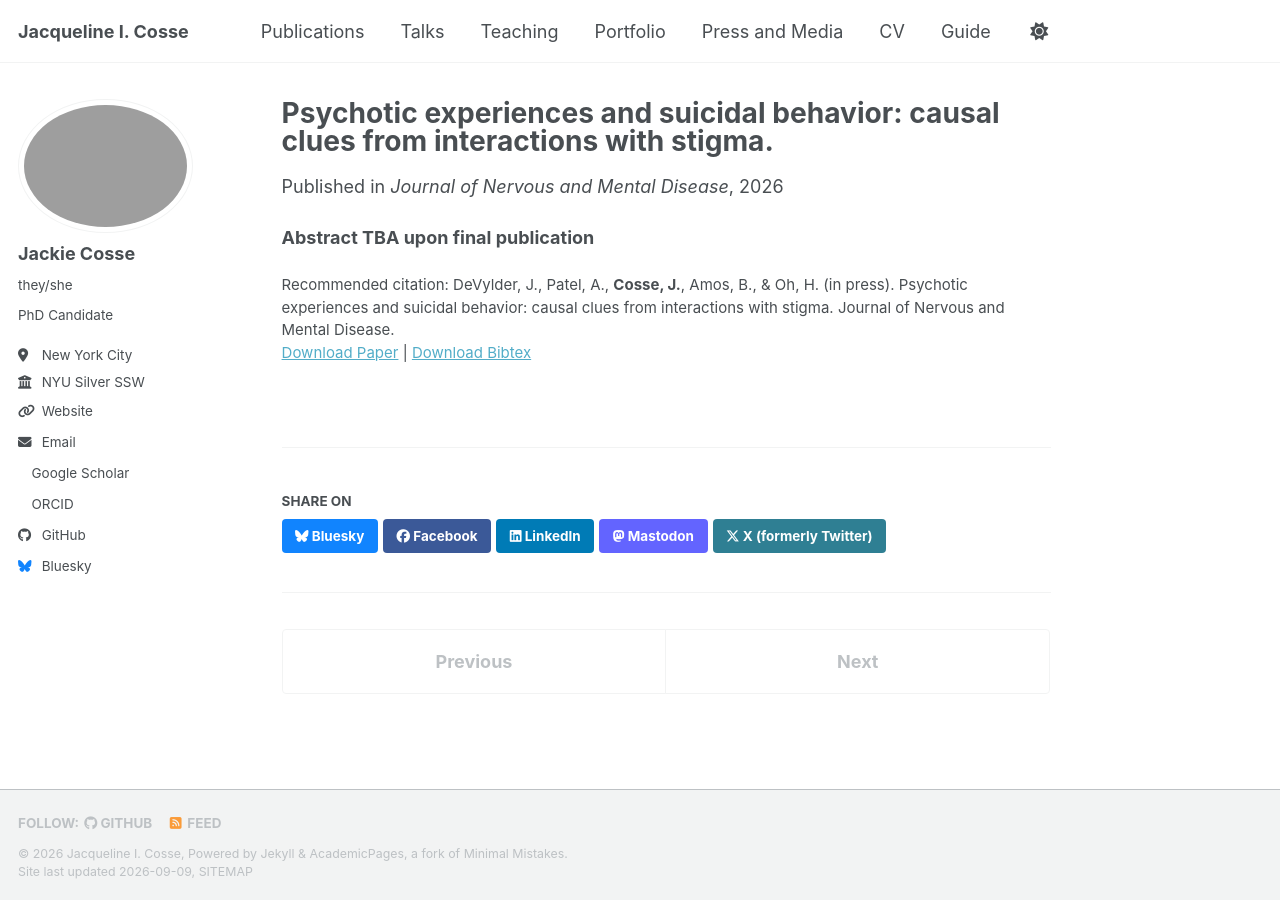
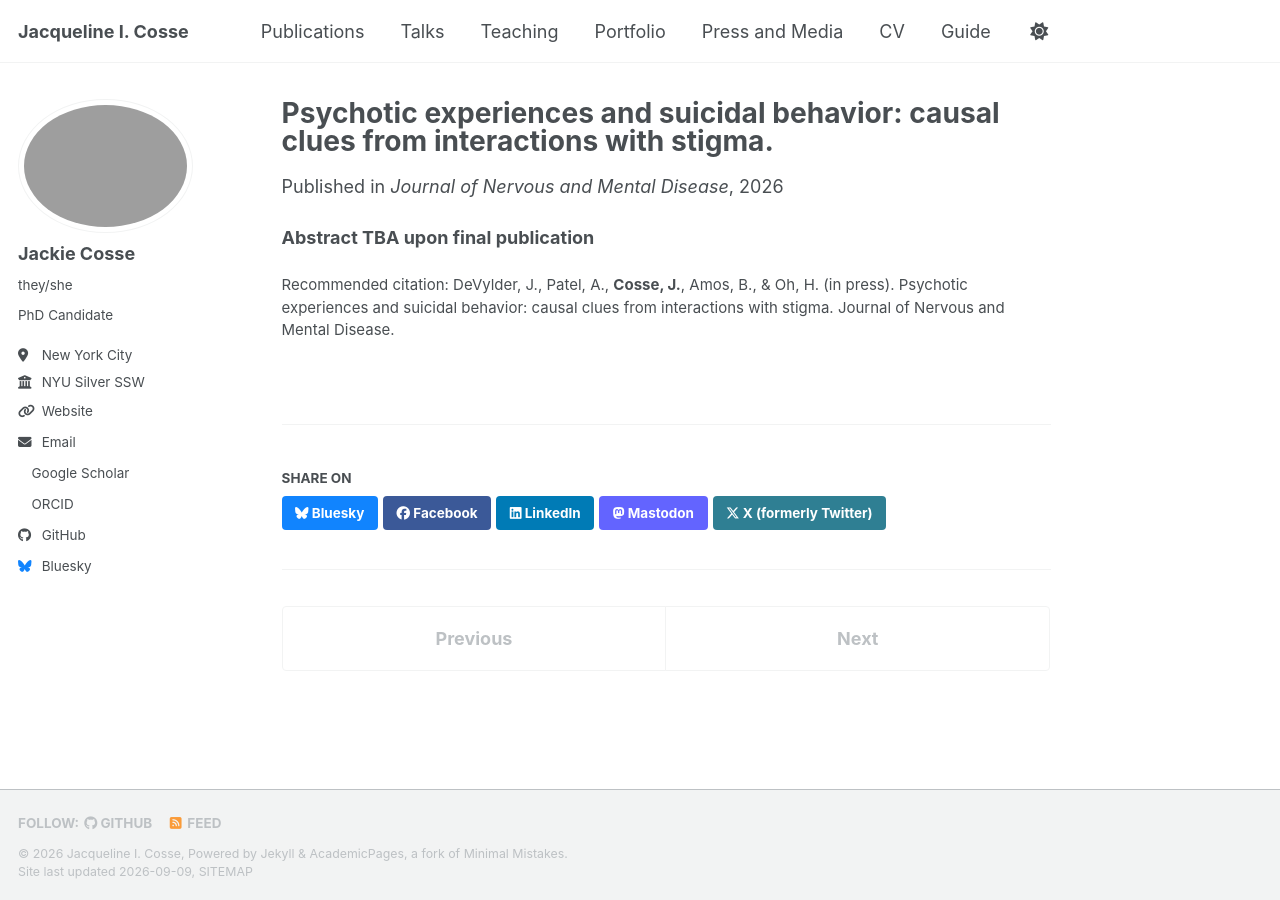
Before and after one commit to jackiecosse/jackiecosse.com, a Jekyll site: the page built from _publications/2026-08-JNMD.md, in a window 1280 px wide. Built offline with Jekyll 4.4.1, drawn with Linux system fonts in a browser that asks for light colours; a style sheet for code colours, icons or effects is not loaded; some of the changed lines change nothing that is shown.

Commit message:
Update 2026-08-JNMD.md

```diff
--- a/_publications/2026-08-JNMD.md
+++ b/_publications/2026-08-JNMD.md
@@ -3,11 +3,9 @@ title: "Psychotic experiences and suicidal behavior: causal clues from interacti
 collection: publications
 category: manuscripts
 permalink: /publication/2026-08-JNMD
-excerpt: 'This paper is currently in press. A description and attached file will be added once the paper is published.'
-date: 2026-08-02
+excerpt: _'This paper is currently in press. A description and attached file will be added once the paper is published.'_
+date: 2026-08-01
 venue: 'Journal of Nervous and Mental Disease'
-paperurl: 'https://academicpages.github.io/files/paper3.pdf'
-bibtexurl: 'testbib.bib'
 citation: 'DeVylder, J., Patel, A., <b>Cosse, J.</b>, Amos, B., & Oh, H. (in press). Psychotic experiences and suicidal behavior: causal clues from interactions with stigma. Journal of Nervous and Mental Disease.'
 ---
 <b>Abstract TBA upon final publication </b>
```
